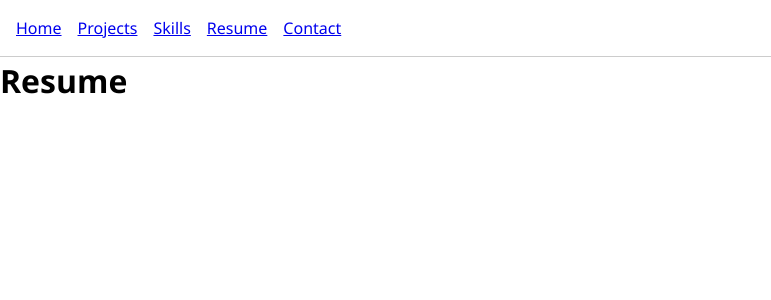
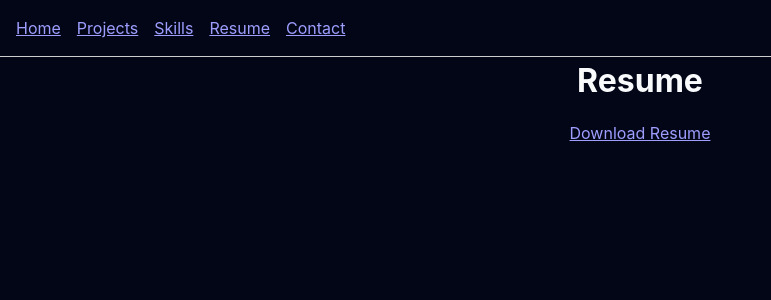
Before and after one commit to Craig-COSCompute/Craig-Resume-Site, a React (Vite) app in the folder website/: page /resume in a window 1280 px wide. Shown: the top 300 px of the page, without its empty margins (0-771 px from the left). Built offline with nearby package versions, Linux system fonts and the light colour scheme.

Commit message:
dark theme + working on resume page now

```diff
--- a/website/src/index.css
+++ b/website/src/index.css
@@ -4,10 +4,21 @@
   box-sizing: border-box;
 }
 
+:root {
+  color: #f8fafc;
+  background-color: #020617;
+  font-family: Inter, system-ui, sans-serif;
+  line-height: 1.5;
+  font-weight: 400;
+  color-scheme: dark;
+}
+
 body {
+  margin: 0;
   min-width: 320px;
-  font-family: Segoe UI, sans-serif;
-  line-height: 1.5;
+  min-height: 100vh;
+  background-color: #020617;
+  color: #f8fafc;
 }
 
 #root {
--- a/website/src/pages/Resume.tsx
+++ b/website/src/pages/Resume.tsx
@@ -1,7 +1,41 @@
 export default function Resume() {
   return (
-    <div>
-      <h1>Resume</h1>
+    <div className="resume-container">
+      <div
+        className="resume-header"
+        style={{
+          display: 'flex',
+          flexDirection: 'column',
+          alignItems: 'center',
+          gap: '1rem',
+          marginBottom: '2rem',
+          textAlign: 'center'
+        }}
+      >
+        <h1>Resume</h1>
+        <a
+          href="/Craig_Martinez_Resume.pdf"
+          download="Craig_Martinez_Resume.pdf"
+          className="download-btn"
+        >
+          Download Resume
+        </a>
+      </div>
+
+      <div className="pdf-embed-container">
+        <iframe
+          src="/Craig_Martinez_Resume.pdf"
+          title="Resume PDF"
+          width="100%"
+          height="800px"
+          style={{ border: 'none' }}
+        >
+          <p>
+            Your browser does not support PDFs. Please download the PDF to view it:
+            <a href="/Craig_Martinez_Resume.pdf">Download PDF</a>.
+          </p>
+        </iframe>
+      </div>
     </div>
   );
 }
```
